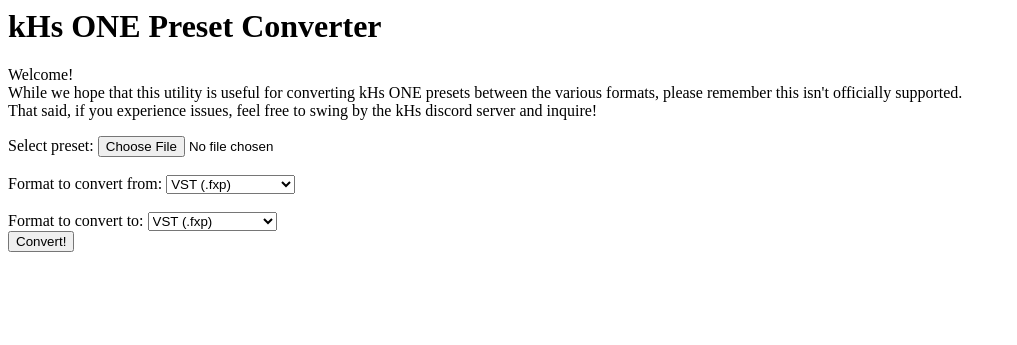
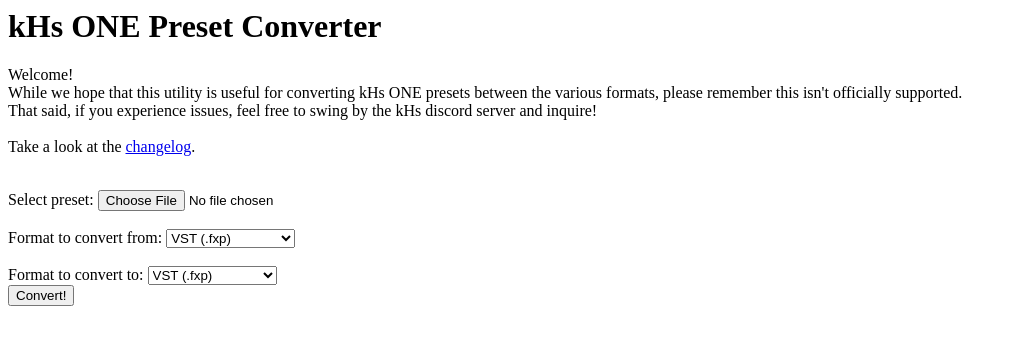
Before and after one commit to jgillmanjr/khs_one_converter, a Flask app: page / in a window 1280 px wide. Shown: the top 345 px of the page, without its empty margins (0-1017 px from the left). Run offline with Flask 2, Linux system fonts and the light colour scheme.

Commit message:
Changelog

```diff
--- a/templates/index.html
+++ b/templates/index.html
@@ -7,7 +7,9 @@
     <p>
         Welcome!<br />
         While we hope that this utility is useful for converting kHs ONE presets between the various formats, please remember this isn't officially supported.<br />
-        That said, if you experience issues, feel free to swing by the kHs discord server and inquire!
+        That said, if you experience issues, feel free to swing by the kHs discord server and inquire!<br /><br />
+
+        Take a look at the <a href="/static/changelog.md">changelog</a>.<br /><br />
     </p>
     <form action="convert" method="post" enctype="multipart/form-data">
         <label for="preset_file">Select preset:</label>
```
Also changed, not shown: static/changelog.md (added).
